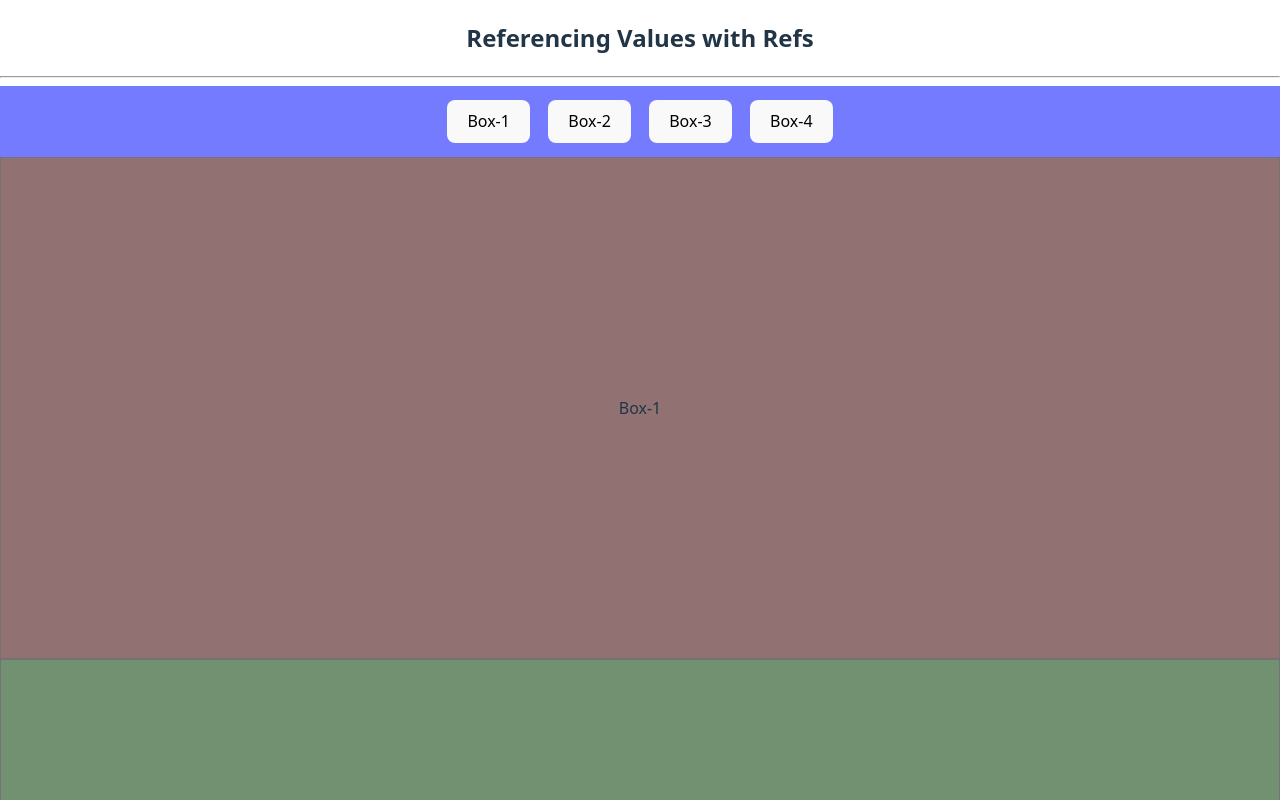
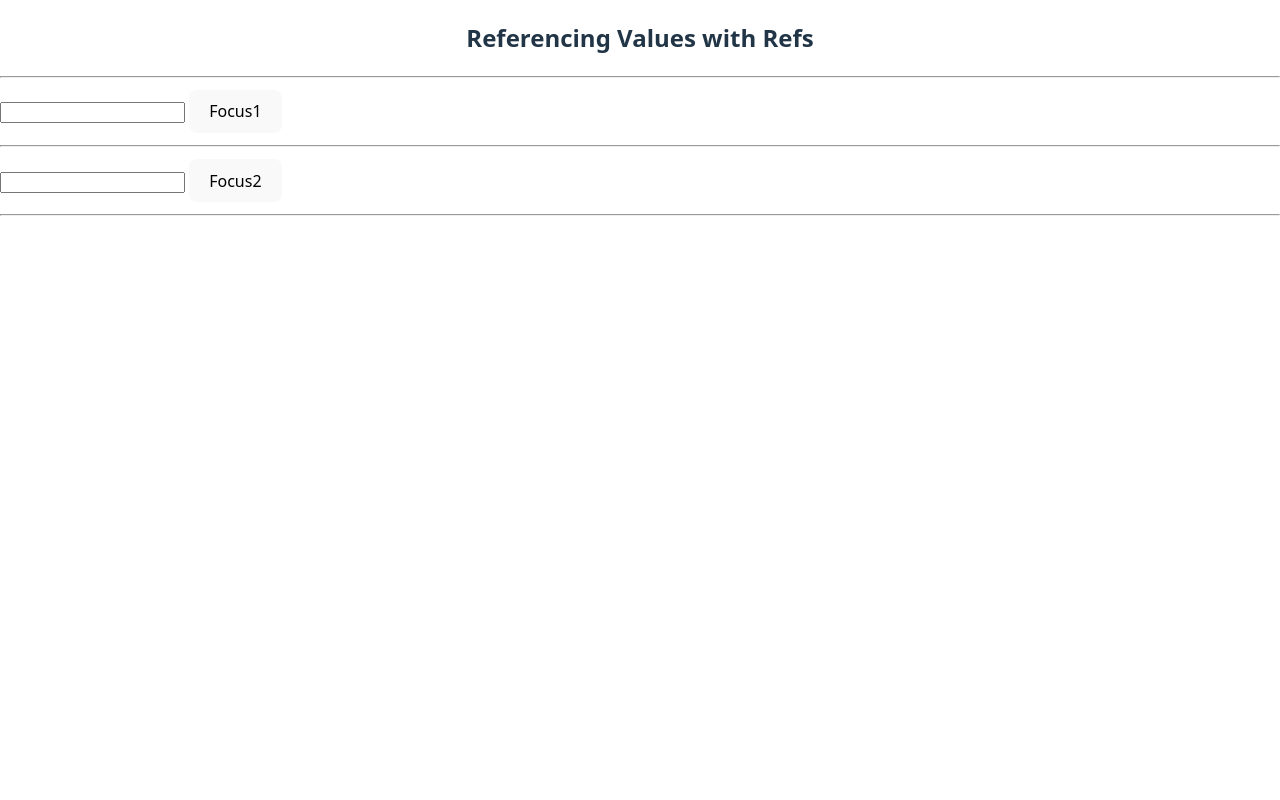
Before and after one commit to salam46khan/referencing_with_ref, a React (Vite) app: page / in a window 1280 px wide. Shown: the top 800 px of the page. Built offline with nearby package versions, Linux system fonts and the light colour scheme.

Commit message:
feat: add access another component and handle only focus

```diff
--- a/src/App.jsx
+++ b/src/App.jsx
@@ -1,3 +1,5 @@
+import ParentCompo from "./components/anotherComponent/ParentCompo";
+import CatFriends from "./components/CatFriends";
 import Chat from "./components/Chat";
 import Dashboard from "./components/Debounce";
 import FastRef from "./components/FastRef";
@@ -13,7 +15,9 @@ const App = () => {
     <div>
       <h2 style={{textAlign: "center"}}>Referencing Values with Refs</h2>
       <hr />
-      <Scroll />
+      <ParentCompo />
+      {/* <CatFriends /> */}
+      {/* <Scroll /> */}
       {/* <ScrollingToView /> */}
       {/* <FoursForm /> */}
       {/* <Dashboard /> */}
--- /dev/null
+++ b/src/components/CatFriends.jsx
@@ -0,0 +1,73 @@
+import { useRef, useState } from "react";
+
+export default function CatFriends() {
+  const itemsRef = useRef(null);
+  const [catList, setCatList] = useState(setupCatList);
+
+  function scrollToCat(cat) {
+    const map = getMap();
+    const node = map.get(cat);
+    node.scrollIntoView({
+      behavior: "smooth",
+      block: "nearest",
+      inline: "center",
+    });
+  }
+
+  function getMap() {
+    if (!itemsRef.current) {
+      // Initialize the Map on first usage.
+      itemsRef.current = new Map();
+    }
+    return itemsRef.current;
+  }
+
+  return (
+    <>
+      <nav>
+        <button onClick={() => scrollToCat(catList[0])}>Neo</button>
+        <button onClick={() => scrollToCat(catList[5])}>Millie</button>
+        <button onClick={() => scrollToCat(catList[8])}>Bella</button>
+      </nav>
+      <div>
+        <ul>
+          {catList.map((cat) => (
+            <li
+              key={cat.id}
+              ref={(node) => {
+                const map = getMap();
+                map.set(cat, node);
+
+                return () => {
+                  map.delete(cat);
+                };
+              }}
+            >
+              <img src={cat.imageUrl} />
+            </li>
+          ))}
+        </ul>
+      </div>
+    </>
+  );
+}
+
+function setupCatList() {
+  const catCount = 10;
+  const catList = new Array(catCount)
+  for (let i = 0; i < catCount; i++) {
+    let imageUrl = '';
+    if (i < 5) {
+      imageUrl = "https://placecats.com/neo/320/240";
+    } else if (i < 8) {
+      imageUrl = "https://placecats.com/millie/320/240";
+    } else {
+      imageUrl = "https://placecats.com/bella/320/240";
+    }
+    catList[i] = {
+      id: i,
+      imageUrl,
+    };
+  }
+  return catList;
+}
--- /dev/null
+++ b/src/components/anotherComponent/MyInput.jsx
@@ -0,0 +1,15 @@
+import React, { useImperativeHandle, useRef } from 'react';
+
+const MyInput = ({ref}) => {
+    const myRef = useRef(null)
+    useImperativeHandle(ref, ()=>({
+        focus(){
+            myRef.current.focus()
+        }
+    }))
+    return (
+        <input ref={myRef} type="text" />
+    );
+};
+
+export default MyInput;
--- /dev/null
+++ b/src/components/anotherComponent/ParentCompo.jsx
@@ -0,0 +1,32 @@
+import { useRef } from "react";
+import MyInput from "./MyInput";
+
+const ParentCompo = () => {
+  const ref = useRef(null);
+  const ref2 = useRef(null)
+  const handleFocus = () => {
+    console.log(ref.current);
+    ref.current.focus();
+  };
+
+  const handleComponentFocus = () => {
+    console.log(ref2.current);
+    ref2.current.focus()
+    ref2.current.style.background = "red"
+  }
+  return (
+    <div>
+      <div>
+        <input ref={ref} type="text" />
+        <button onClick={handleFocus}>Focus1</button>
+      </div>
+      <hr />
+      <div>
+        <MyInput ref={ref2} placeholder="focus 2"/>
+        <button onClick={handleComponentFocus}>Focus2</button>
+      </div>
+    </div>
+  );
+};
+
+export default ParentCompo;
```
